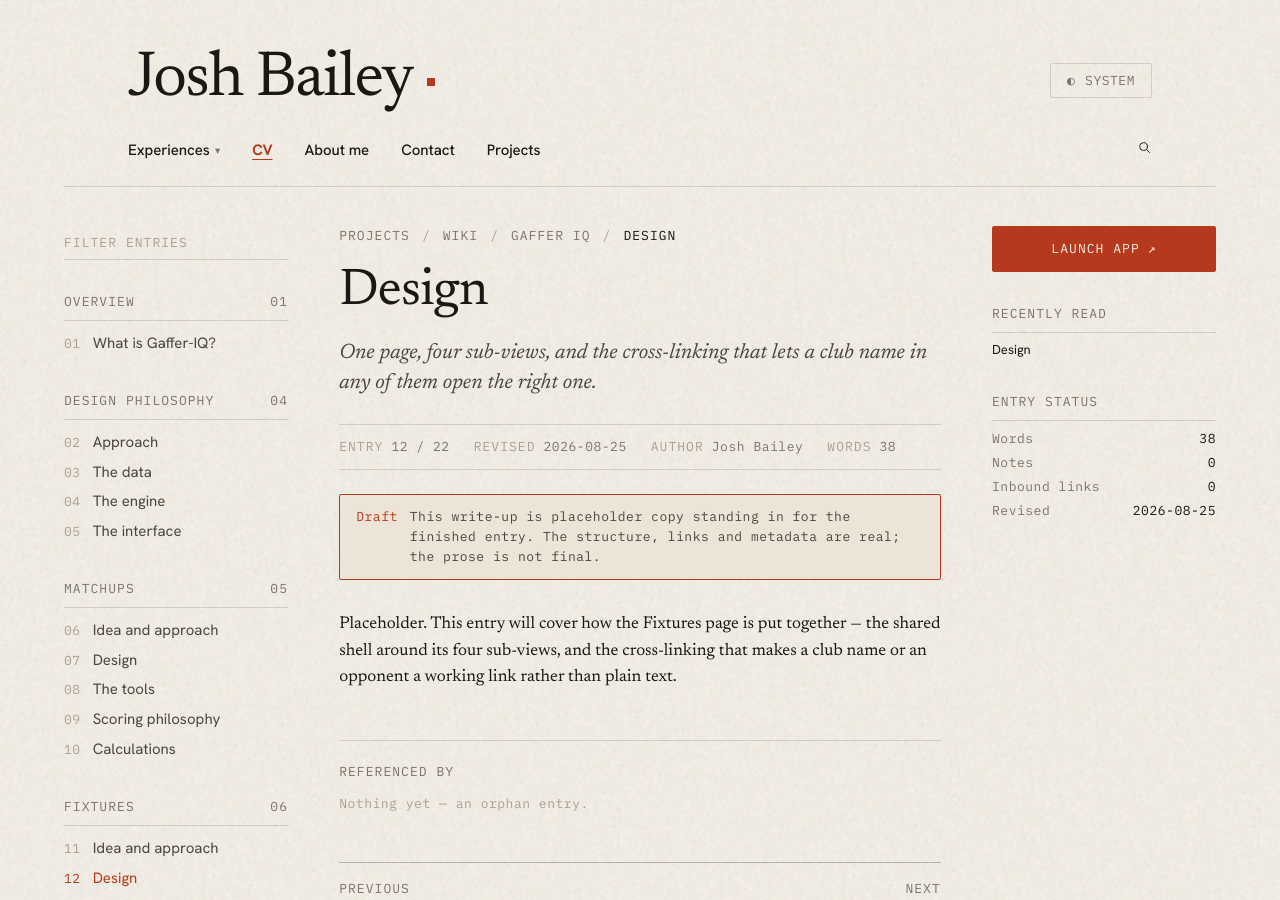
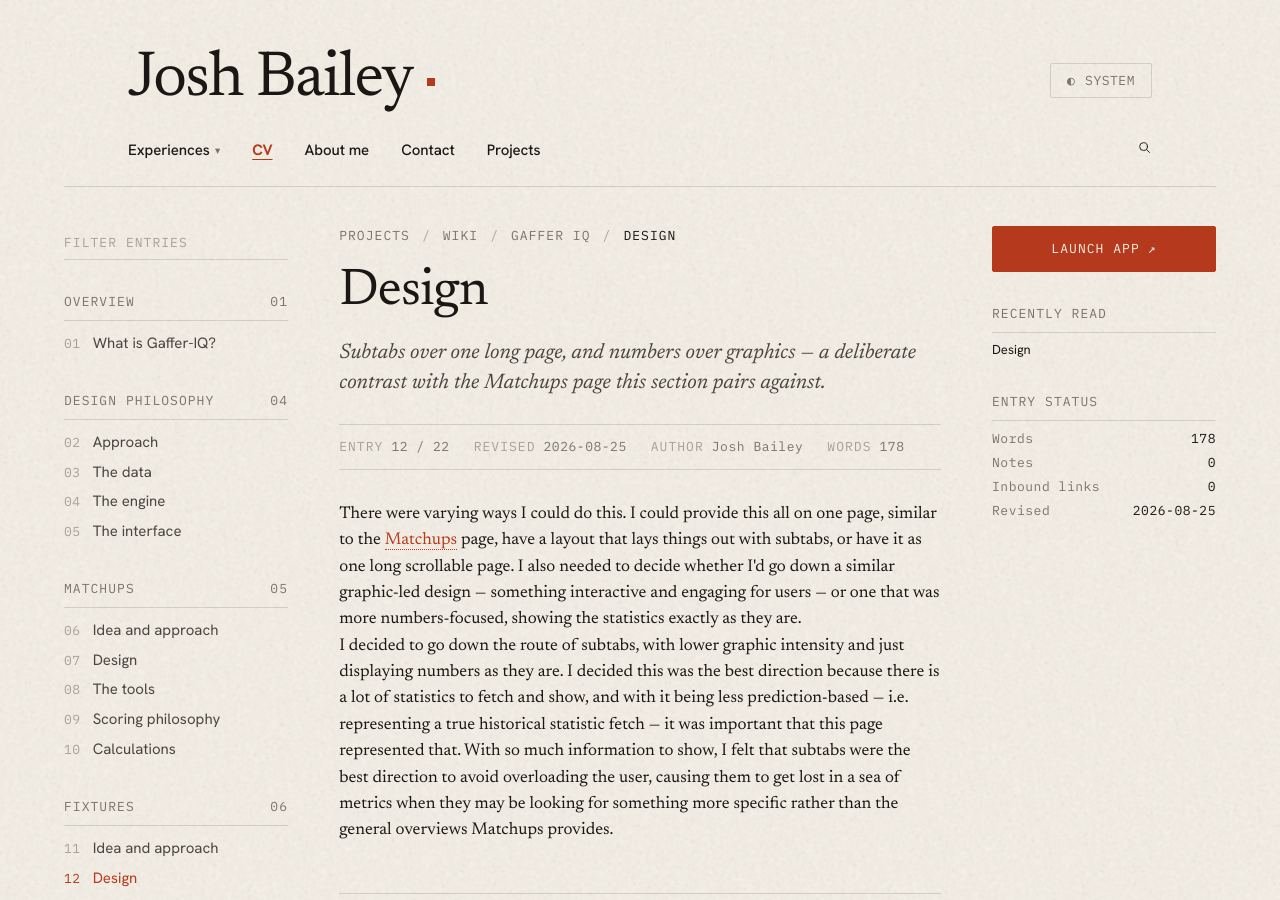
Before and after one commit to JAYJAYBEE303/jayjaybee-site, a Jekyll site: the page built from projects/wiki/gaffer-iq/fixtures-design/index.html, in a window 1280 px wide and 900 px high. Built offline with Jekyll 4.4.1, drawn with Linux system fonts in a browser that asks for light colours.

Commit message:
docs(wiki): write Fixtures Design — subtabs over graphics, and why
Drops status: draft. Links to Matchups idea and approach, the page this
one contrasts itself against on both axes (subtabs vs one page,
numbers vs graphics).

Co-Authored-By: Claude Sonnet 5 <noreply@anthropic.com>

```diff
--- a/projects/wiki/gaffer-iq/fixtures-design/index.html
+++ b/projects/wiki/gaffer-iq/fixtures-design/index.html
@@ -5,8 +5,24 @@ slug: fixtures-design
 order: 120
 group: Fixtures
 title: Design
-status: draft
-lede: One page, four sub-views, and the cross-linking that lets a club name in any of them open the right one.
+lede: Subtabs over one long page, and numbers over graphics — a deliberate contrast with the Matchups page this section pairs against.
 ---
 
-<p>Placeholder. This entry will cover how the Fixtures page is put together — the shared shell around its four sub-views, and the cross-linking that makes a club name or an opponent a working link rather than plain text.</p>
+<p>There were varying ways I could do this. I could provide this all on
+one page, similar to the [[matchup-idea-and-approach|Matchups]] page,
+have a layout that lays things out with subtabs, or have it as one long
+scrollable page. I also needed to decide whether I'd go down a similar
+graphic-led design — something interactive and engaging for users — or
+one that was more numbers-focused, showing the statistics exactly as
+they are.</p>
+
+<p>I decided to go down the route of subtabs, with lower graphic
+intensity and just displaying numbers as they are. I decided this was
+the best direction because there is a lot of statistics to fetch and
+show, and with it being less prediction-based — i.e. representing a
+true historical statistic fetch — it was important that this page
+represented that. With so much information to show, I felt that
+subtabs were the best direction to avoid overloading the user, causing
+them to get lost in a sea of metrics when they may be looking for
+something more specific rather than the general overviews Matchups
+provides.</p>
```
